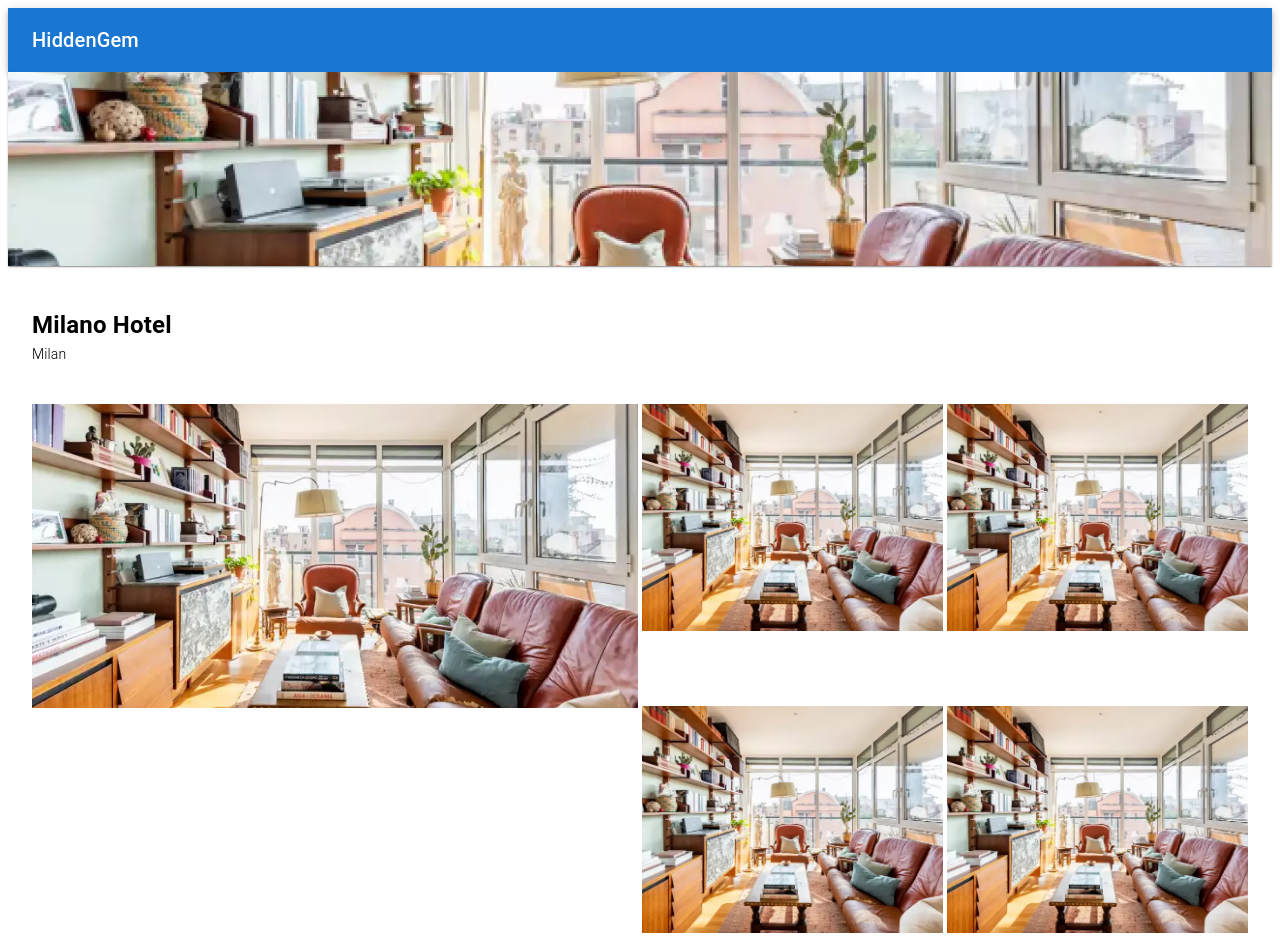
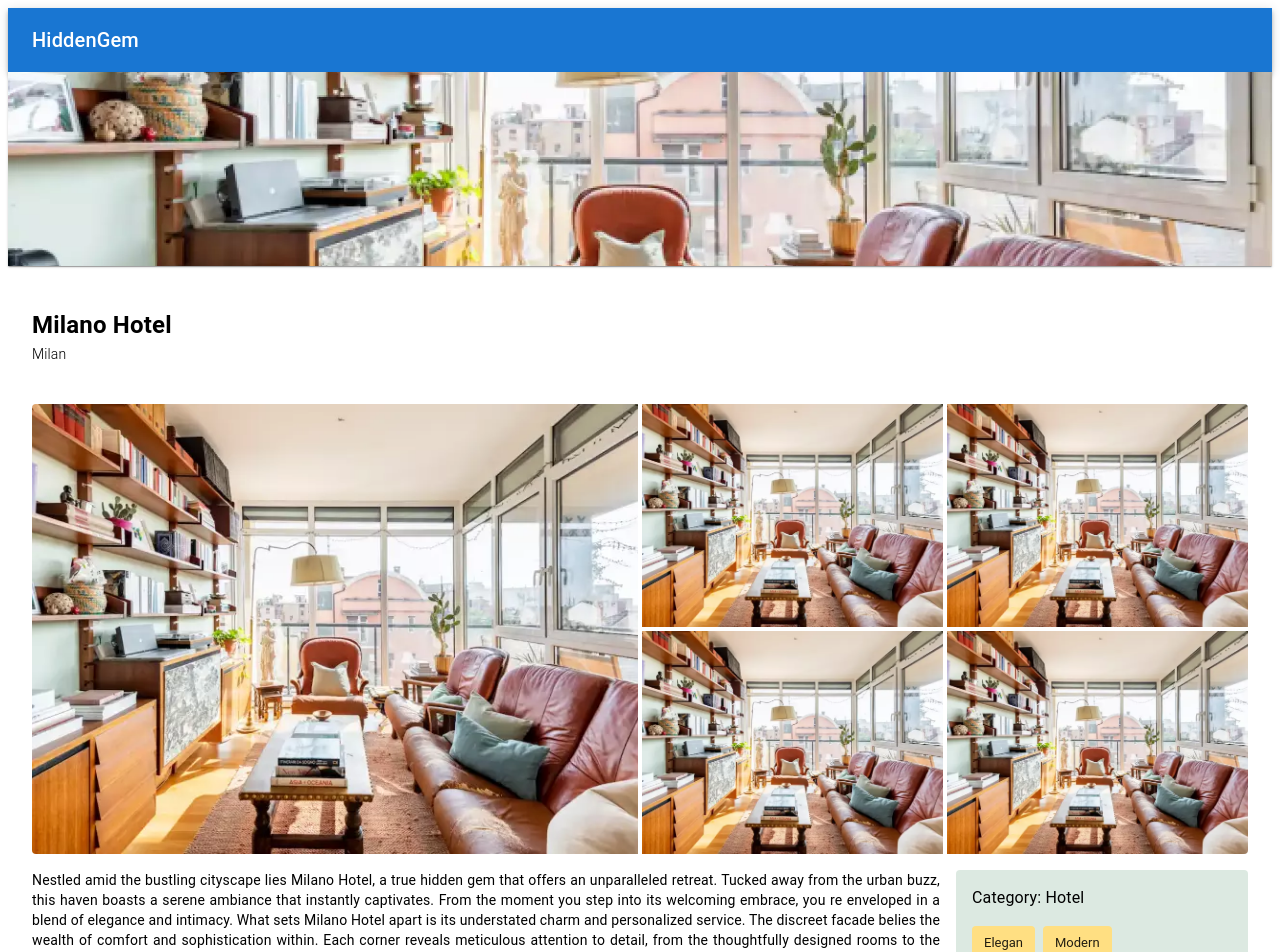
Before and after one commit to project-zusammen/hidden-gem-frontend, a React (Vite) app: page /post in a window 1280 px wide. Shown: the top 952 px of the page. Built offline with nearby package versions, Linux system fonts and the light colour scheme.

Commit message:
image gallery section

```diff
--- a/src/pages/Post.jsx
+++ b/src/pages/Post.jsx
@@ -1,4 +1,4 @@
-import { Box, Card, CardMedia, Container, Grid, ImageList, ImageListItem, Typography, Chip, IconButton, Paper, Stack, TextField, Button, Avatar } from "@mui/material";
+import { ImageList, ImageListItem, Box, Card, CardMedia, Container, Grid, Typography, Chip, IconButton, Paper, Stack, TextField, Button, Avatar } from "@mui/material";
 import Navbar from "../components/Navbar";
 import images from "../data/images";
 import chipLists from "../data/chipLists";
@@ -7,16 +7,16 @@ import ArrowCircleDownIcon from "@mui/icons-material/ArrowCircleDown";
 import BookmarkIcon from "@mui/icons-material/Bookmark";
 import ErrorIcon from "@mui/icons-material/Error";
 
-function srcset(image, size, rows = 1, cols = 1) {
-  return {
-    src: `${image}?w=${size * cols}&h=${size * rows}&fit=crop&auto=format`,
-    srcSet: `${image}?w=${size * cols}&h=${size * rows}&fit=crop&auto=format&dpr=2 2x`,
-  };
-}
-
 console.log(images);
 
 const Post = () => {
+  function srcset(image, size, rows = 1, cols = 1) {
+    return {
+      src: `${image}?w=${size * cols}&h=${size * rows}&fit=crop&auto=format`,
+      srcSet: `${image}?w=${size * cols}&h=${size * rows}&fit=crop&auto=format&dpr=2 2x`,
+    };
+  }
+
   return (
     <>
       <Navbar />
@@ -32,13 +32,15 @@ const Post = () => {
             Milan
           </Typography>
         </Box>
-        <ImageList sx={{ width: "100%", height: 600 }} variant="quilted" cols={4} rowHeight={150}>
-          {images.map((image) => (
-            <ImageListItem key={image.name} cols={image.cols || 1} rows={image.rows || 1.5}>
-              <img {...srcset(image.source, 150, image.rows, image.cols)} alt={image.title} loading="lazy" />
+
+        <ImageList sx={{ height: 450, borderRadius: 1 }} variant="quilted" cols={4} rowHeight={223}>
+          {images.map((item) => (
+            <ImageListItem key={item.name} cols={item.cols || 1} rows={item.rows || 1}>
+              <img {...srcset(item.source, 223, item.rows, item.cols)} alt={item.title} loading="lazy" />
             </ImageListItem>
           ))}
         </ImageList>
+
         <Grid container spacing={2}>
           <Grid item xs={9}>
             <Typography variant="body2" align="justify">
@@ -65,7 +67,7 @@ const Post = () => {
               <Typography>Category: Hotel</Typography>
               <Stack direction="row" useFlexGap spacing={1} flexWrap="wrap">
                 {chipLists.map((chip) => (
-                  <Chip label={chip.label} key={chip.label} sx={{ backgroundColor: "#FFDF82", borderRadius: 2 }} />
+                  <Chip label={chip.label} key={chip.label} sx={{ backgroundColor: "#FFDF82", borderRadius: 1 }} />
                 ))}
               </Stack>
               <Paper sx={{ padding: 1, boxShadow: "none", display: "flex", alignItems: "center", justifyContent: "center", gap: 1 }}>
```
